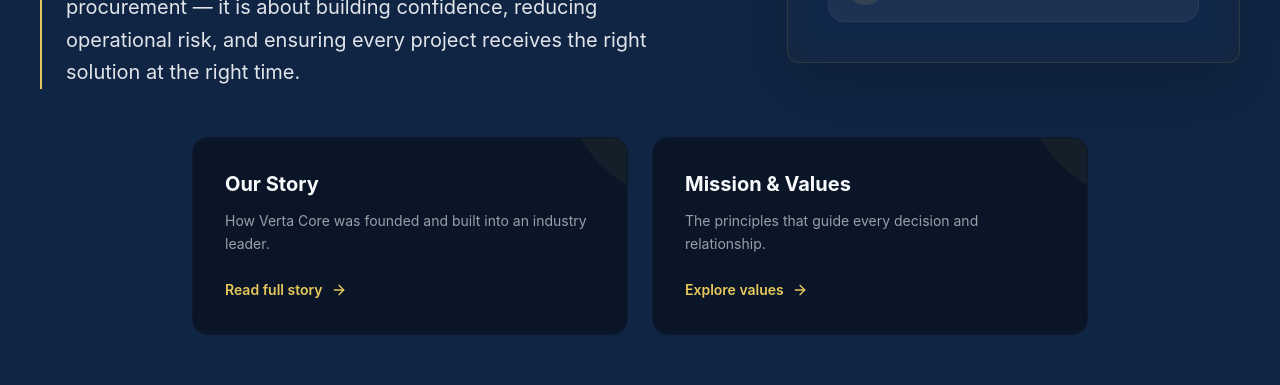
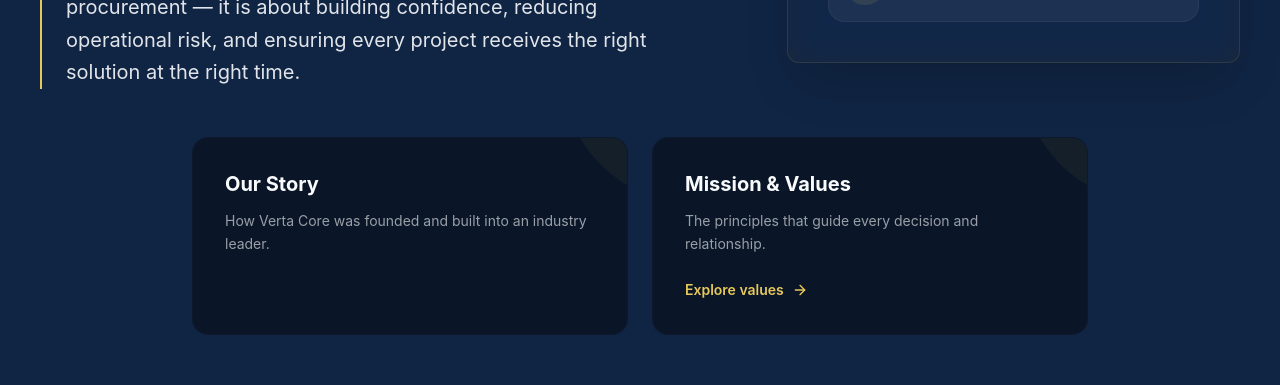
Before and after one commit to Zakertrading01/VertaCore, a Next.js app: page /about in a window 1280 px wide. Shown: the part 960-1345 px from the top of the page. Built offline with nearby package versions, Linux system fonts and the light colour scheme; no server answers; the database is empty.

Commit message:
about pages fix

```diff
--- a/src/app/(marketing)/about/page.tsx
+++ b/src/app/(marketing)/about/page.tsx
@@ -134,9 +134,9 @@ export default function AboutPage() {
       <section className="pb-16 md:pb-24 pt-4 bg-navy">
         <div className="container-base max-w-7xl">
           <div className="grid grid-cols-1 md:grid-cols-2 gap-6 max-w-4xl mx-auto">
-            <Link
-              href="/about/story"
-              className="group p-8 rounded-2xl bg-navy-dark border border-steel/10 hover:border-gold/30 hover:-translate-y-1 active:scale-95 transition-all duration-300 hover:shadow-2xl hover:shadow-gold/5 relative overflow-hidden"
+            {/* Our Story Link - Disabled temporarily */}
+            <div
+              className="cursor-default group p-8 rounded-2xl bg-navy-dark border border-steel/10 hover:border-gold/30 hover:-translate-y-1 active:scale-95 active:border-gold/30 active:bg-surface/10 transition-all duration-300 hover:bg-surface/10 group-hover:border-gold/30 group-hover:bg-surface/10 hover:shadow-2xl hover:shadow-gold/5 group-active:border-gold/30 group-active:bg-surface/10 relative overflow-hidden"
             >
               <div className="absolute top-0 right-0 w-32 h-32 bg-gold/5 rounded-bl-full -mr-16 -mt-16 transition-transform group-hover:scale-150 duration-500" />
 
@@ -149,10 +149,10 @@ export default function AboutPage() {
                 Our Story
               </h3>
               <p className="text-sm text-surface/60 leading-relaxed mb-6 relative z-10">How Verta Core was founded and built into an industry leader.</p>
-              <div className="flex items-center gap-2 text-sm font-semibold text-gold relative z-10">
-                Read full story <ArrowRight className="h-4 w-4 transform group-hover:translate-x-1 transition-transform" />
-              </div>
-            </Link>
+              {/* <div className="flex items-center gap-2 text-sm font-semibold text-gold relative z-10">
+                Coming Soon <ArrowRight className="h-4 w-4 transform group-hover:translate-x-1 transition-transform" />
+              </div> */}
+            </div>
 
             <Link
               href="/about/mission"
```
